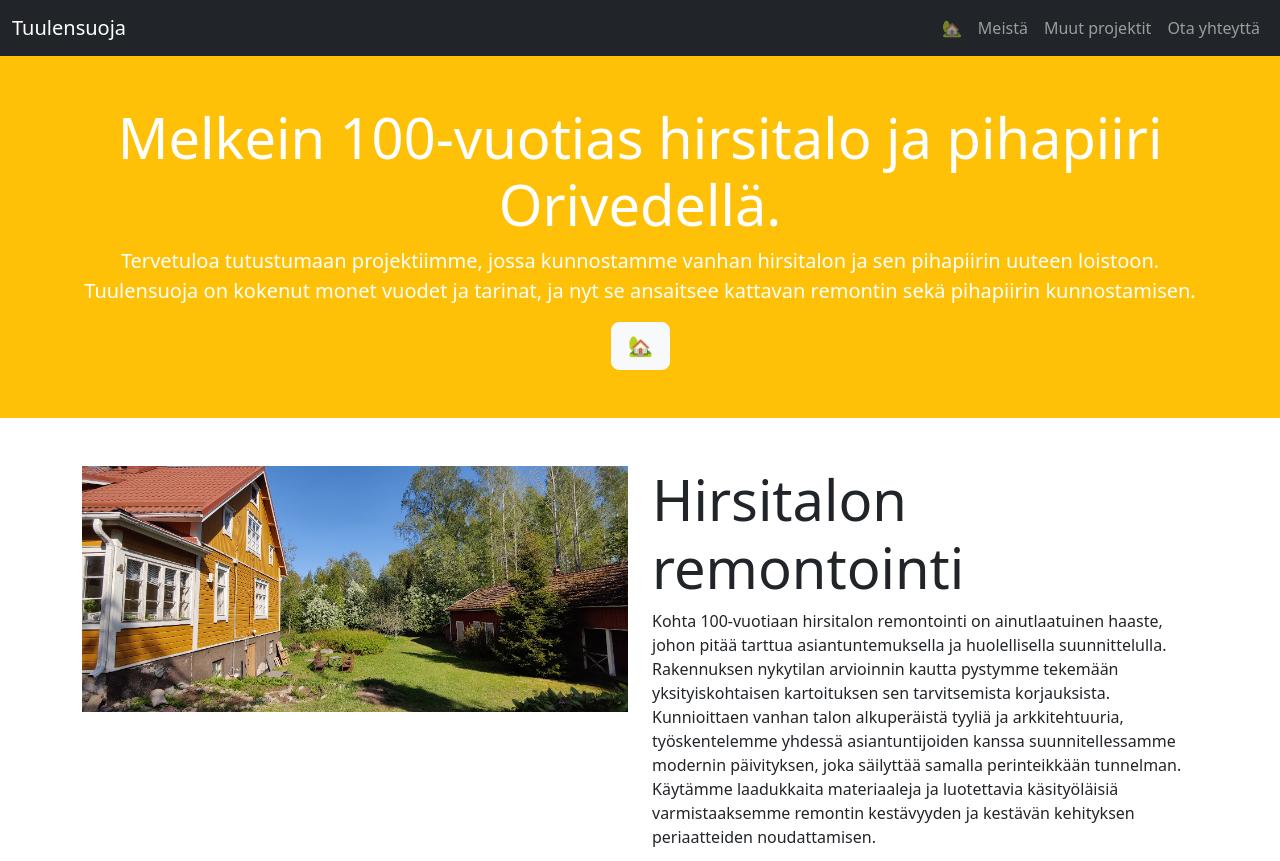
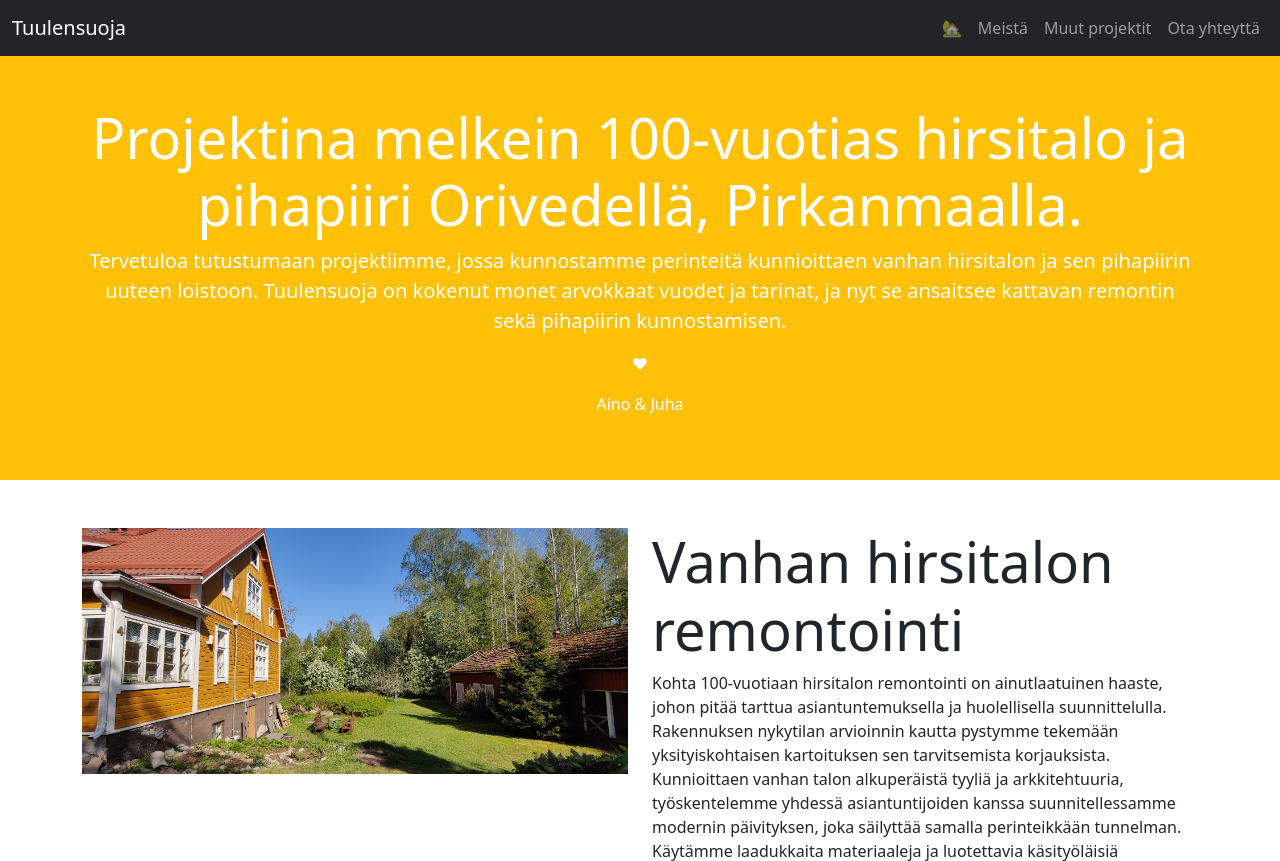
Before and after one commit to juhasuv/tuulensuoja, a plain HTML site: page index.html in a window 1280 px wide. Shown: the top 861 px of the page. Drawn offline with nearby package versions, Linux system fonts and the light colour scheme.

Commit message:
Add files via upload

```diff
--- a/index.html
+++ b/index.html
@@ -55,9 +55,11 @@
   <!-- Hero Section -->
   <header class="hero bg-warning text-white text-center py-5">
     <div class="container">
-      <h1 class="display-4">Melkein 100-vuotias hirsitalo ja pihapiiri Orivedellä.</h1>
-      <p class="lead">Tervetuloa tutustumaan projektiimme, jossa kunnostamme vanhan hirsitalon ja sen pihapiirin uuteen loistoon. Tuulensuoja on kokenut monet vuodet ja tarinat, ja nyt se ansaitsee kattavan remontin sekä pihapiirin kunnostamisen.</p>
-      <a href="#" class="btn btn-light btn-lg">🏡</a>
+      <h1 class="display-4">Projektina melkein 100-vuotias hirsitalo ja pihapiiri Orivedellä, Pirkanmaalla.</h1>
+      <p class="lead">Tervetuloa tutustumaan projektiimme, jossa kunnostamme perinteitä kunnioittaen vanhan hirsitalon ja sen pihapiirin uuteen loistoon. Tuulensuoja on kokenut monet arvokkaat vuodet ja tarinat, ja nyt se ansaitsee kattavan remontin sekä pihapiirin kunnostamisen.</p>
+      <p>❤</p>
+      <p>Aino & Juha</p>
+
     </div>
   </header>
 
@@ -69,12 +71,13 @@
           <img src="IMG20230520165609.jpg" alt="" class="img-fluid">
         </div>
         <div class="col-lg-6">
-          <h2 class="display-4">Hirsitalon remontointi</h2>
+          <h2 class="display-4">Vanhan hirsitalon remontointi</h2>
           <p>Kohta 100-vuotiaan hirsitalon remontointi on ainutlaatuinen haaste, johon pitää tarttua asiantuntemuksella ja huolellisella suunnittelulla. Rakennuksen nykytilan arvioinnin kautta pystymme tekemään yksityiskohtaisen kartoituksen sen tarvitsemista korjauksista. Kunnioittaen vanhan talon alkuperäistä tyyliä ja arkkitehtuuria, työskentelemme yhdessä asiantuntijoiden kanssa suunnitellessamme modernin päivityksen, joka säilyttää samalla perinteikkään tunnelman. Käytämme laadukkaita materiaaleja ja luotettavia käsityöläisiä varmistaaksemme remontin kestävyyden ja kestävän kehityksen periaatteiden noudattamisen.</p>
           <img src="IMG20230612144023.jpg" alt="" class="img-fluid">
 		  <h3 class="display-6">Pihapiirin kunnostus</h3>
-          <p>Hirsitalon kauneus kukoistaa vasta, kun se ympäröidään hoidetulla ja houkuttelevalla pihapiirillä. Pihapiirin kunnostusprojektimme alkoi ymmärtämisestä. Tutkimme huolellisesti ympäristön luonnonpiirteitä, kuten kasvillisuutta, maastoa ja maisemaa, jotta voimme luoda harmonisen suunnitelman, joka sulautuu ympäristöön saumattomasti. Käytämme luonnonmukaisia menetelmiä, jotka edistävät kestävää kehitystä ja ympäristön suojelua. Suunnittelemme piha-alueen siten, että se tarjoaa sekä toiminnallisuutta että kauneutta, joka kutsuu meidät ja vierailijat nauttimaan ulkotiloista.</p>
-		  <a href="#" class="btn btn-warning">🌱</a>
+        <p>Hirsitalon kauneus kukoistaa vasta, kun se ympäröidään hoidetulla ja houkuttelevalla pihapiirillä. Pihapiirin kunnostusprojektimme alkoi ymmärtämisestä. Tutkimme huolellisesti ympäristön luonnonpiirteitä, kuten kasvillisuutta, maastoa ja maisemaa, jotta voimme luoda harmonisen suunnitelman, joka sulautuu ympäristöön saumattomasti. Käytämme luonnonmukaisia menetelmiä, jotka edistävät kestävää kehitystä ja ympäristön suojelua. Suunnittelemme piha-alueen siten, että se tarjoaa sekä toiminnallisuutta että kauneutta, joka kutsuu meidät ja vierailijat nauttimaan ulkotiloista.</p>
+
+  		  <a href="#" class="btn btn-warning">🌱</a>
         </div>
       </div>
     </div>
@@ -102,8 +105,8 @@
             <img src="IMG20230611120402.jpg" alt="Service 2" class="card-img-top">
             <div class="card-body">
               <h4 class="card-title">Historiallinen lumo valkokankaalla - Elokuvateatteri vanhassa navetassa</h4>
-              <p class="card-text">Käydessäsi sisään vanhaan navettaan rakennettavaan elokuvateatteriin, astut samalla aikamatkalle menneisyyteen. Kuvittele hetki, kuinka navetan kunnianarvoisat seinät ja rustiikkiset yksityiskohdat kietovat sinut ympärilleen, luoden ainutlaatuisen ja tunnelmallisen ympäristön elokuvien lumoavalle maailmalle. Olemme herättäneet tämän historiallisen tilan uudelleen eloon luodaksemme unohtumattomia elokuvakokemuksia.</p>
-			  <p class="card-text">Elokuvateatterissa sinut valtaa välittömästi nostalgian ja historiallisen viehätyksen tunne. Navetan alkuperäiset rakenteet ja koristeelliset yksityiskohdat luovat ainutlaatuisen ja intiimin ilmapiirin. Vanhat puupalkit ja hirsiseinät tuovat esiin tilan ainutlaatuisen historian ja antavat elokuville arvokkaan taustan. Tunnelma on samanaikaisesti kiehtova ja kutsuva, tarjoten ainutlaatuisen elokuvakokemuksen.</p>
+              <p class="card-text">Käydessäsi sisään vanhaan navettaan rakennettavaan elokuvateatteriin, astut samalla aikamatkalle menneisyyteen. Kuvittele hetki, kuinka navetan kunnianarvoisat seinät ja rustiikkiset yksityiskohdat kietovat sinut ympärilleen, luoden ainutlaatuisen ja tunnelmallisen ympäristön elokuvien lumoavalle maailmalle. Olemme herättäneet tämän historiallisen tilan uudelleen eloon luodaksemme unohtumattomia elokuvakokemuksia perhepiirimme ja ystäviemme parissa.</p>
+			  <p class="card-text">Elokuvateatterissa valtaa välittömästi nostalgian ja historiallisen viehätyksen tunne. Navetan alkuperäiset rakenteet ja koristeelliset yksityiskohdat luovat ainutlaatuisen ja intiimin ilmapiirin. Vanhat puupalkit ja hirsiseinät tuovat esiin tilan ainutlaatuisen historian ja antavat elokuville arvokkaan taustan. Tunnelma on samanaikaisesti kiehtova ja kutsuva, tarjoten ainutlaatuisen elokuvakokemuksen.</p>
               <a href="#" class="btn btn-warning">Lue lisää</a>
             </div>
           </div>
```
